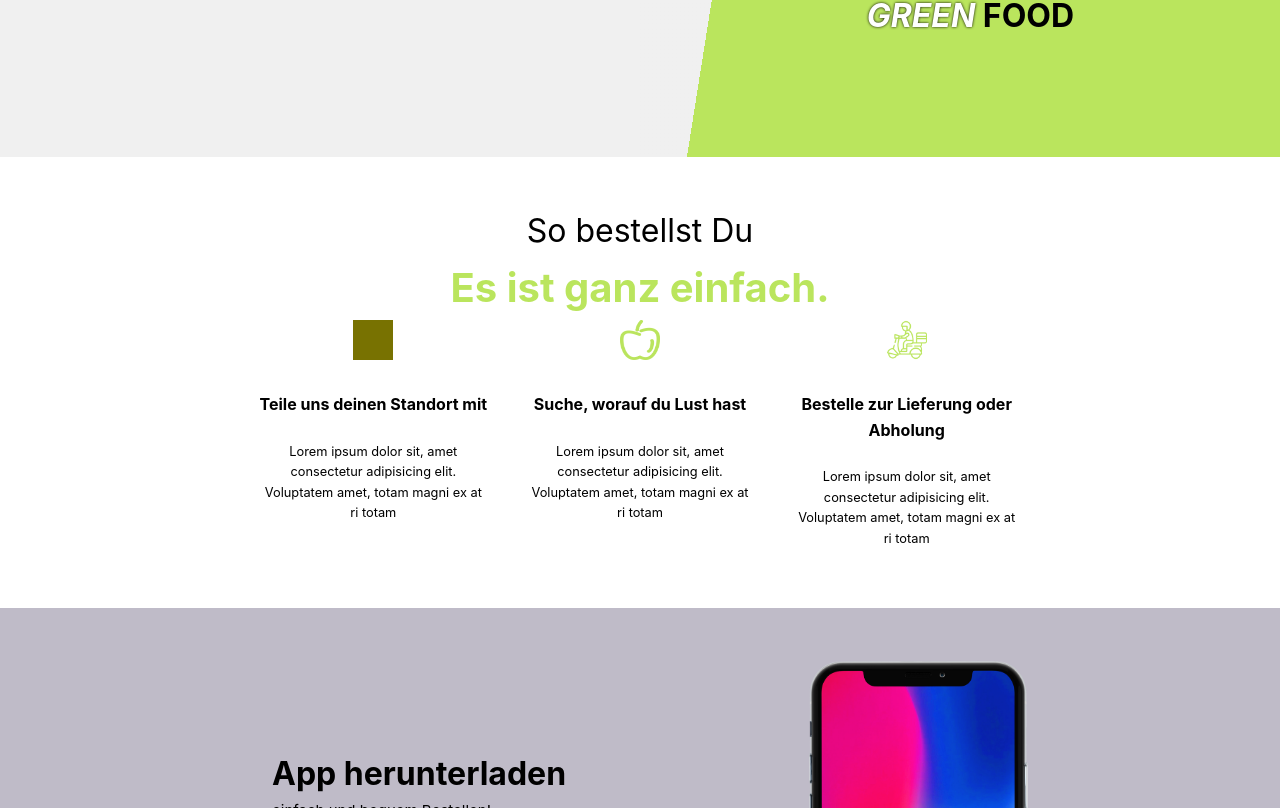
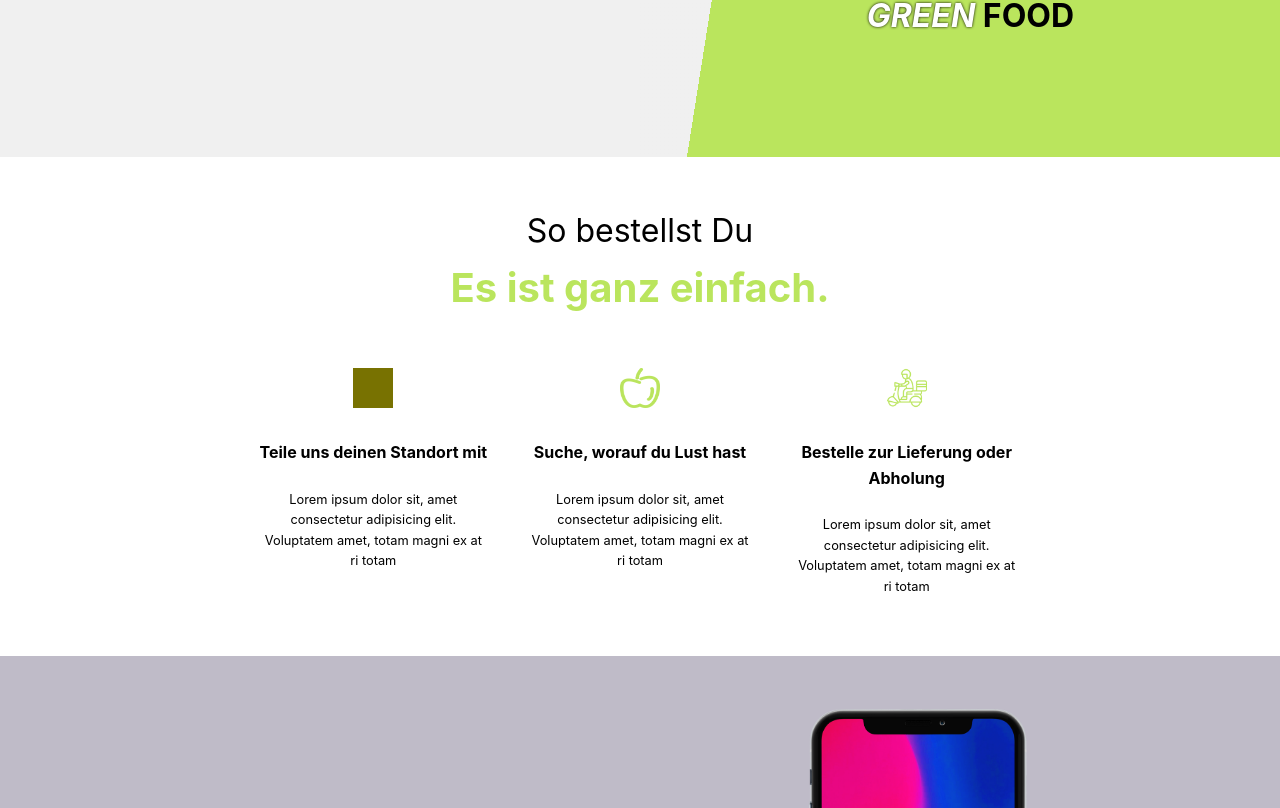
Before and after one commit to Kateranlah/vuejs, a Vue app in the folder first-vue/: page / in a window 1280 px wide. Shown: the part 483-1291 px from the top of the page. Built offline with nearby package versions, Linux system fonts and the light colour scheme; grey boxes are pictures that could not be loaded.

Commit message:
added top margin to slider container

```diff
--- a/first-vue/src/styles/views/landing.scss
+++ b/first-vue/src/styles/views/landing.scss
@@ -237,6 +237,13 @@ span:has(.dot) {
     }
   }
 
+  #slider-container {
+    display: flex;
+    align-items: center;
+    justify-content: center;
+    margin-top: 3rem;
+  }
+
 // Small screens // laptops
 
 @media (max-width: 1025px) {
@@ -305,6 +312,7 @@ span:has(.dot) {
     display: flex;
     align-items: center;
     justify-content: center;
+    margin-top: unset;
   }
 
   .slider {
```
